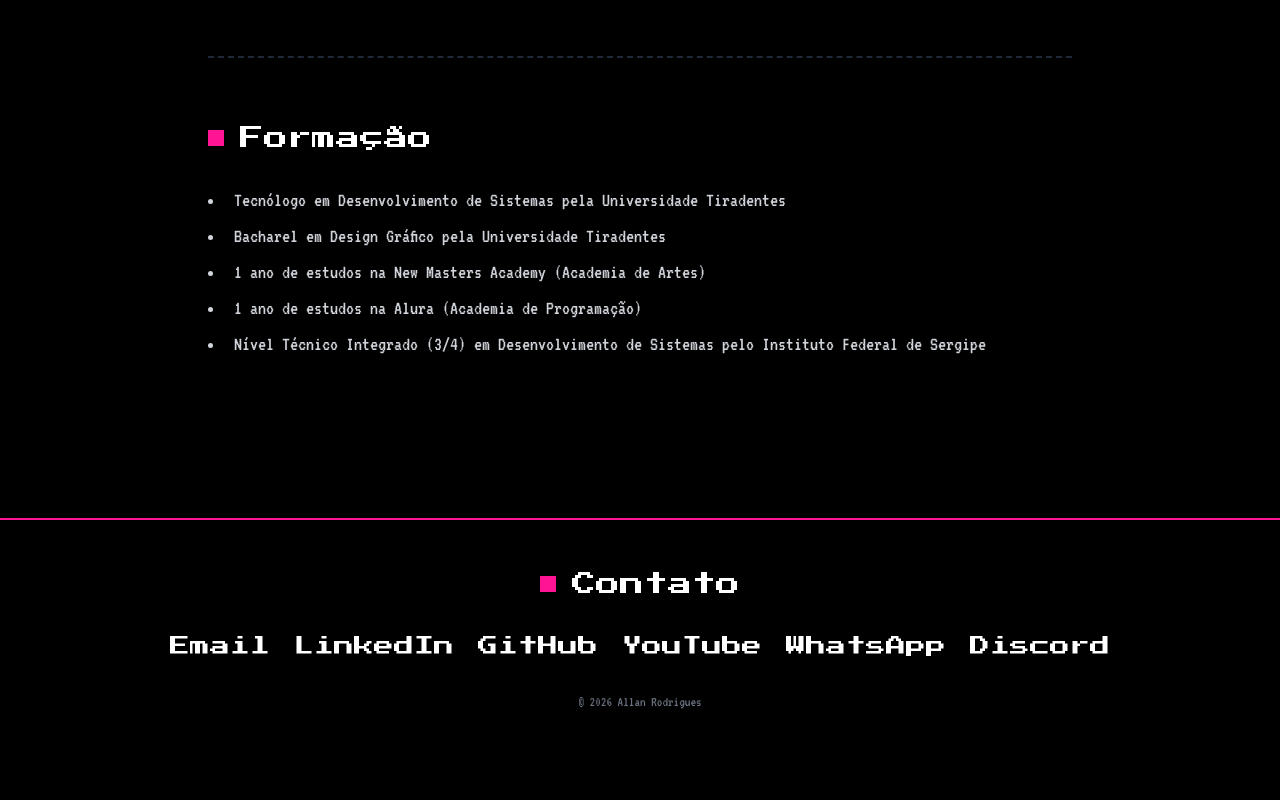
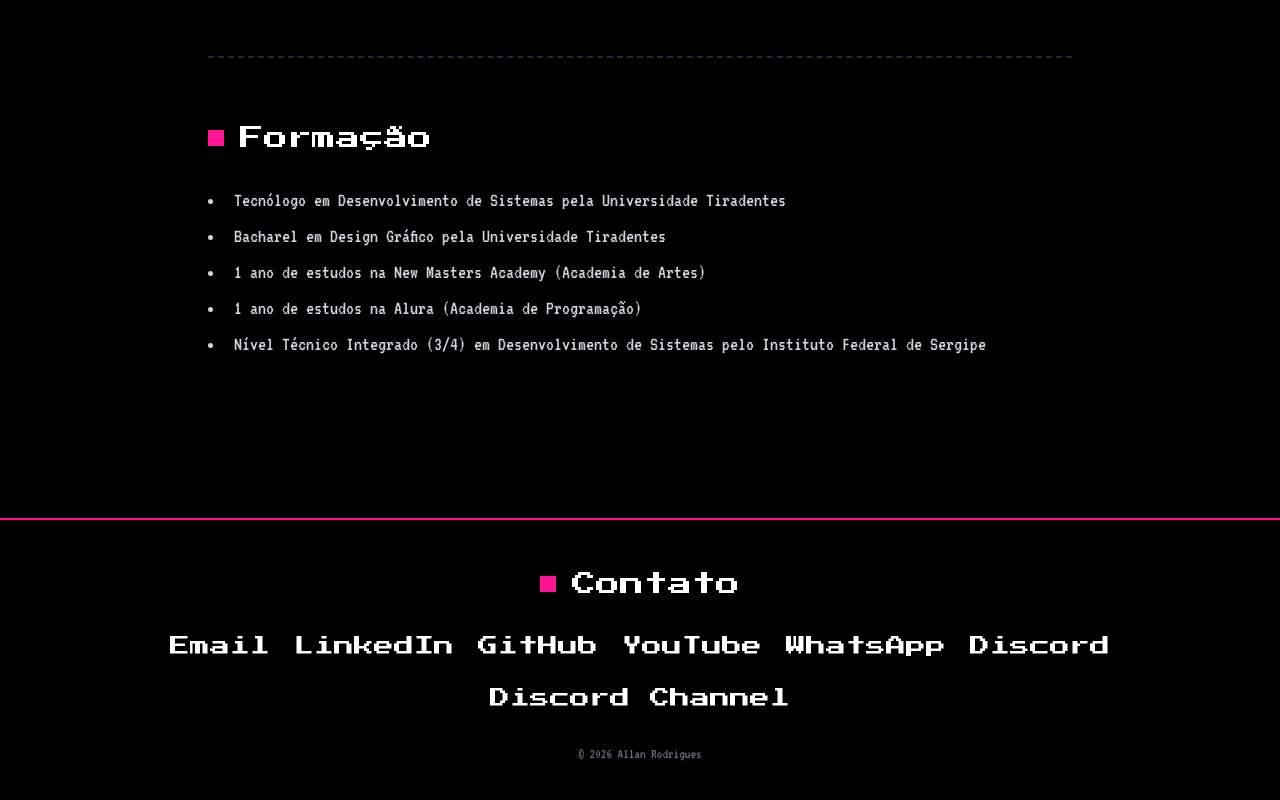
Before and after one commit to allanzinhodev/devfolio, a React (Vite) app: page / in a window 1280 px wide. Shown: the part 2655-3455 px from the top of the page. Before the commit the page ends 3415 px from the top, so only its background shows below. Built offline with nearby package versions, Linux system fonts and the light colour scheme.

Commit message:
feat: add discord channel link

```diff
--- a/src/components/Footer.jsx
+++ b/src/components/Footer.jsx
@@ -20,6 +20,7 @@ export function Footer({ t }) {
         >
           Discord
         </button>
+        <a href={`https://${t.contact.discordChannel}`} target="_blank" rel="noreferrer" className="hover:text-neon">Discord Channel</a>
       </div>
       <p className="text-gray-500 text-sm">© {new Date().getFullYear()} Allan Rodrigues</p>
     </footer>
--- a/src/content/dictionary.js
+++ b/src/content/dictionary.js
@@ -56,7 +56,8 @@ export const content = {
       linkedin: "linkedin.com/in/allanzinho",
       youtube: "youtube.com/@allanzinhodev",
       whatsapp: "wa.me/5579998745753",
-      discord: "allanrd94"
+      discord: "allanrd94",
+      discordChannel: "discord.gg/cmffrP82jx"
     }
   },
   en: {
@@ -115,7 +116,8 @@ export const content = {
       linkedin: "linkedin.com/in/allanzinho",
       youtube: "youtube.com/@allanzinhodev",
       whatsapp: "wa.me/5579998745753",
-      discord: "allanrd94"
+      discord: "allanrd94",
+      discordChannel: "discord.gg/cmffrP82jx"
     }
   }
 };
```
